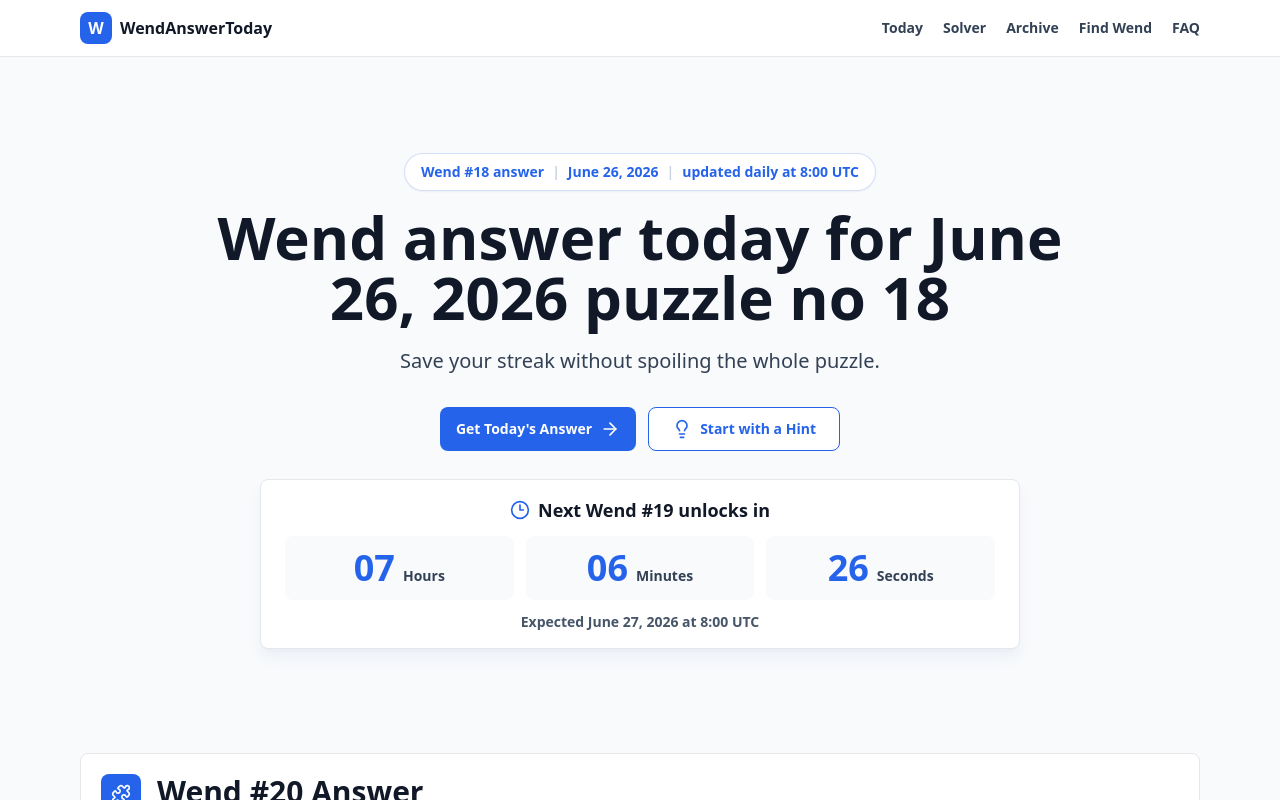
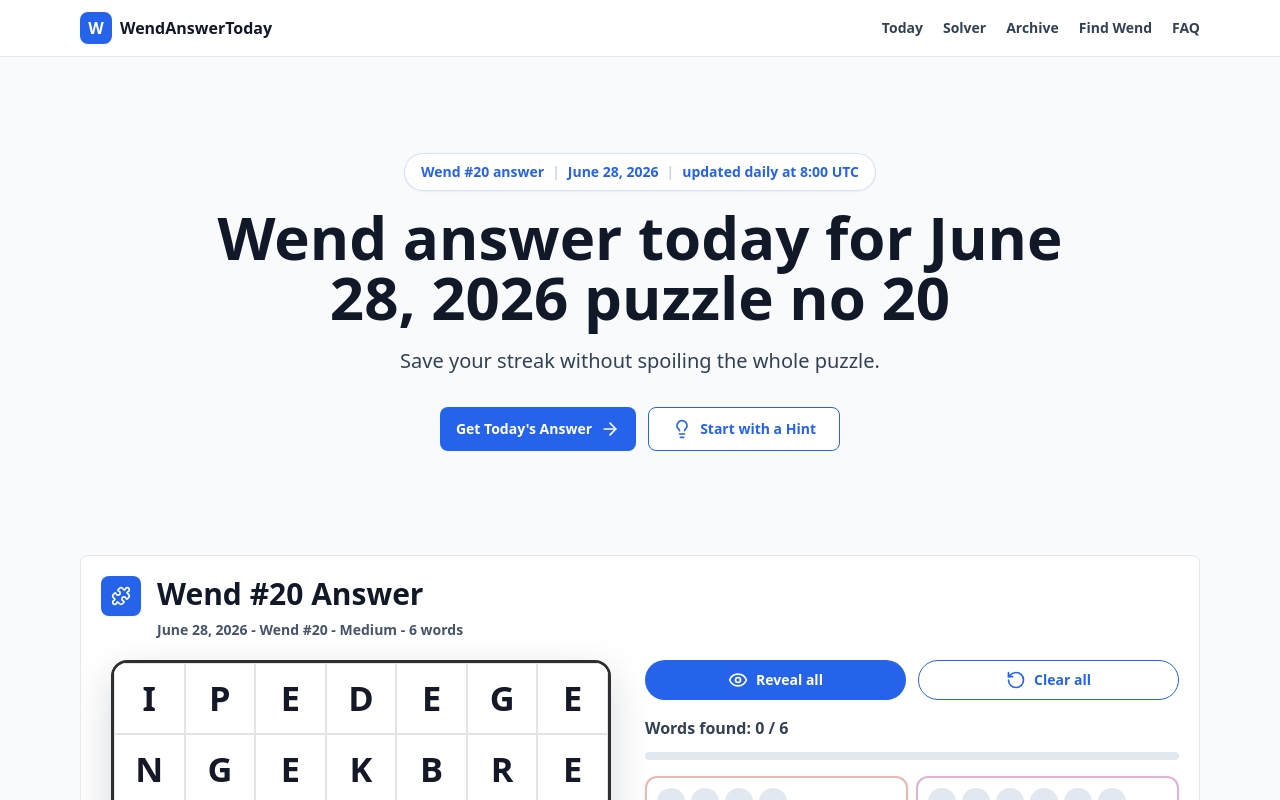
Before and after one commit to leontinasilva493-glitch/wendanswer, a Next.js app: page / in a window 1280 px wide. Shown: the top 800 px of the page. Built offline with nearby package versions, Linux system fonts and the light colour scheme; no server answers.

Commit message:
fix: keep homepage Wend display consistent

```diff
--- a/src/app/page.tsx
+++ b/src/app/page.tsx
@@ -9,12 +9,20 @@ import { NextWendCountdown } from "@/components/NextWendCountdown";
 import { WendAnswerReveal } from "@/components/WendAnswerReveal";
 import { todayWend, wendPuzzles } from "@/lib/puzzles";
 import { faqJson, pageMetadata } from "@/lib/seo";
-import { expectedWendDisplay, isWendReadyForToday, nextWendDisplay } from "@/lib/wend-status";
+import { isWendReadyForToday, nextWendDisplay } from "@/lib/wend-status";
 
 export const revalidate = 60;
 
+function latestVerifiedWend() {
+  return wendPuzzles.find((puzzle) => puzzle.isVerified) ?? todayWend;
+}
+
+function displayedWend() {
+  return isWendReadyForToday(todayWend) ? todayWend : latestVerifiedWend();
+}
+
 export function generateMetadata(): Metadata {
-  const heroWend = expectedWendDisplay(todayWend);
+  const heroWend = displayedWend();
 
   return pageMetadata({
     title: `Wend Answer Today - ${heroWend.dateLabel} | Wend #${heroWend.puzzleNumber} Answer`,
@@ -60,11 +68,11 @@ export default function HomePage() {
   const archivePuzzles = wendPuzzles;
   const oldestWend = archivePuzzles.at(-1) ?? todayWend;
   const latestWend = archivePuzzles[0] ?? todayWend;
-  const heroWend = expectedWendDisplay(todayWend);
-  const nextWend = nextWendDisplay(todayWend);
   const wendReady = isWendReadyForToday(todayWend);
-  const lastVerifiedWend = wendPuzzles.find((puzzle) => puzzle.isVerified) ?? todayWend;
+  const lastVerifiedWend = latestVerifiedWend();
   const displayWend = wendReady ? todayWend : lastVerifiedWend;
+  const heroWend = displayWend;
+  const nextWend = nextWendDisplay(displayWend);
 
   return (
     <main className="page-shell">
@@ -98,11 +106,13 @@ export default function HomePage() {
             Start with a Hint
           </a>
         </div>
-        <NextWendCountdown
-          dateLabel={nextWend.dateLabel}
-          puzzleNumber={nextWend.puzzleNumber}
-          releaseAtIso={nextWend.releaseAtIso}
-        />
+        {wendReady ? (
+          <NextWendCountdown
+            dateLabel={nextWend.dateLabel}
+            puzzleNumber={nextWend.puzzleNumber}
+            releaseAtIso={nextWend.releaseAtIso}
+          />
+        ) : null}
       </section>
 
       <section className="section" id="answer">
```
Also changed, not shown: 4 other files (tests, documents, lock files or other folders).
